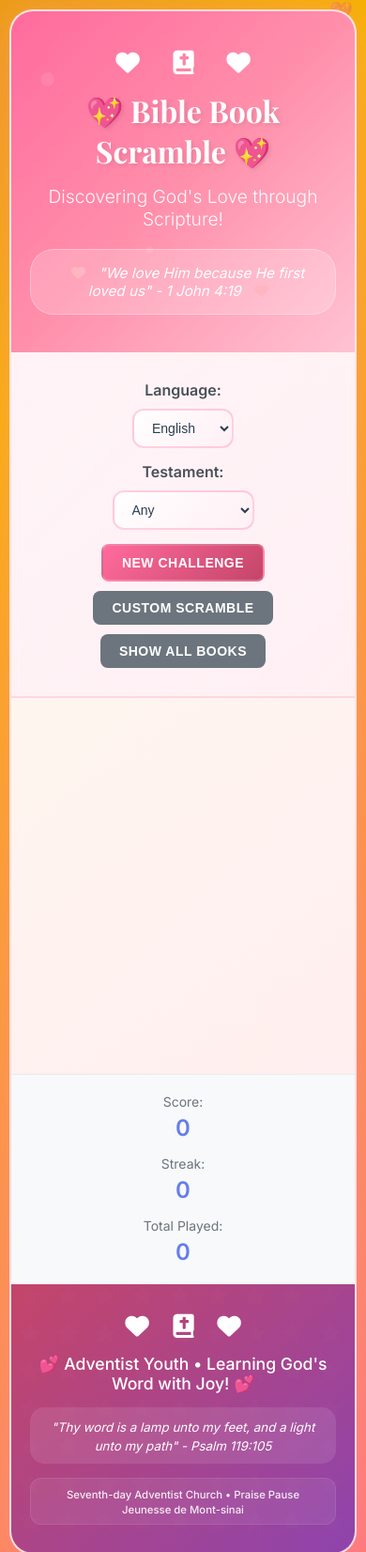
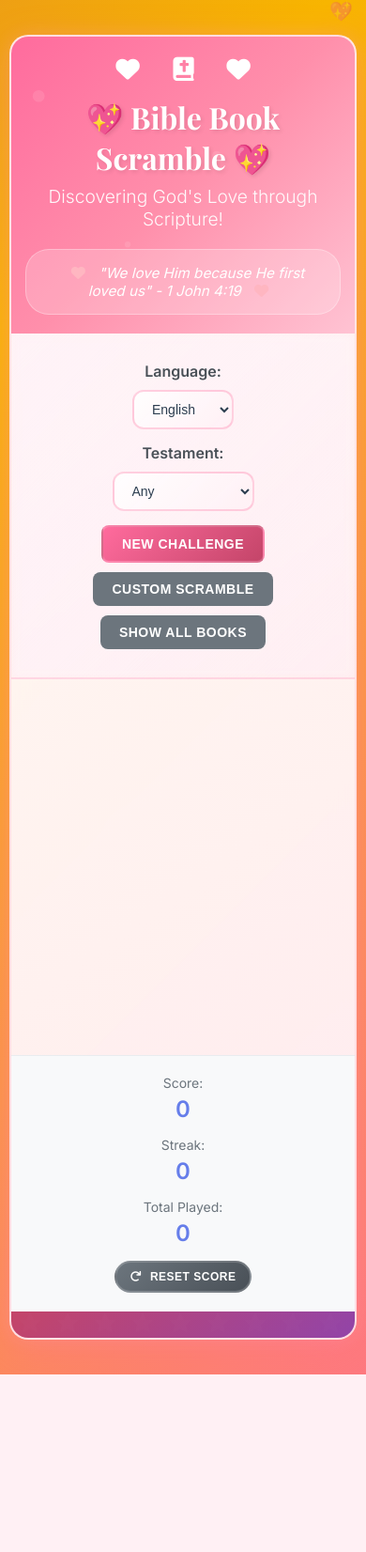
Before and after one commit to mmorency2021/bible-book-scramble, a Flask app: page / in a window 390 px wide. Shown: the top 1652 px of the page at 94% size. After the commit the page ends 1463 px from the top, so only its background shows below. Run offline with Flask 3, Linux system fonts and the light colour scheme.

Commit message:
Add reset score button with confirmation
🔄 Score Reset Feature:
- Added reset score button in stats section with refresh icon
- Confirmation dialog before resetting to prevent accidental resets
- Resets all statistics (score, streak, total played) to zero
- Beautiful slide-in confirmation message with auto-dismiss
- Styled reset button with hover effects matching Valentine theme

✨ UI/UX Enhancements:
- Reset button positioned in stats section for easy access
- Confirmation prompt ensures intentional reset only
- Success notification slides in from right and auto-disappears
- Consistent styling with existing button theme
- Responsive design maintains mobile compatibility

Perfect for users who want to start fresh with their game statistics!

Co-Authored-By: Claude Sonnet 4 <noreply@anthropic.com>

```diff
--- a/anagram/web/static/css/style.css
+++ b/anagram/web/static/css/style.css
@@ -11,11 +11,14 @@ body {
     background: linear-gradient(135deg, #ff6b9d 0%, #c44569 25%, #f8b500 50%, #ff6b9d 75%, #c44569 100%);
     background-size: 400% 400%;
     animation: valentineGradient 15s ease infinite;
-    min-height: 100vh;
+    height: 100vh;
     color: #2c3e50;
-    padding: 20px;
+    padding: 10px;
     position: relative;
-    overflow-x: hidden;
+    overflow: hidden;
+    display: flex;
+    align-items: center;
+    justify-content: center;
 }
 
 /* Valentine's Background Animation */
@@ -78,15 +81,18 @@ body {
 
 .container {
     max-width: 900px;
-    margin: 0 auto;
+    width: 100%;
+    max-height: 95vh;
     background: linear-gradient(145deg, rgba(255, 255, 255, 0.95), rgba(255, 240, 245, 0.95));
-    border-radius: 25px;
-    box-shadow: 0 20px 60px rgba(255, 107, 157, 0.3), 0 0 30px rgba(255, 182, 193, 0.2);
-    overflow: hidden;
+    border-radius: 20px;
+    box-shadow: 0 10px 40px rgba(255, 107, 157, 0.3), 0 0 20px rgba(255, 182, 193, 0.2);
+    overflow-y: auto;
     position: relative;
     z-index: 2;
     backdrop-filter: blur(10px);
     border: 2px solid rgba(255, 182, 193, 0.3);
+    display: flex;
+    flex-direction: column;
 }
 
 /* Header Styles */
@@ -94,9 +100,10 @@ body {
     background: linear-gradient(135deg, #ff6b9d 0%, #ff8fab 50%, #ffc3d3 100%);
     color: white;
     text-align: center;
-    padding: 40px 20px;
+    padding: 20px 15px;
     position: relative;
     overflow: hidden;
+    flex-shrink: 0;
 }
 
 .header::before {
@@ -122,8 +129,8 @@ body {
 
 .header h1 {
     font-family: 'Playfair Display', serif;
-    font-size: 3em;
-    margin-bottom: 15px;
+    font-size: 2.2em;
+    margin-bottom: 8px;
     font-weight: 700;
     text-shadow: 2px 2px 4px rgba(0, 0, 0, 0.1);
     position: relative;
@@ -263,6 +270,26 @@ select:focus {
 .btn-warning:hover {
     background: #e0a800;
     transform: translateY(-1px);
+}
+
+.btn-reset {
+    background: linear-gradient(135deg, #6c757d 0%, #495057 100%);
+    color: white;
+    font-size: 12px;
+    padding: 8px 15px;
+    border-radius: 20px;
+    border: 2px solid rgba(255, 255, 255, 0.2);
+    transition: all 0.3s ease;
+}
+
+.btn-reset:hover {
+    background: linear-gradient(135deg, #495057 0%, #343a40 100%);
+    transform: translateY(-2px);
+    box-shadow: 0 5px 15px rgba(108, 117, 125, 0.3);
+}
+
+.btn-reset i {
+    margin-right: 5px;
 }
 
 .btn:disabled {
@@ -738,3 +765,26 @@ select:focus {
     z-index: 1;
     border: 1px solid rgba(255, 255, 255, 0.1);
 }
+
+/* Confirmation Message Animations */
+@keyframes slideIn {
+    from {
+        transform: translateX(100%);
+        opacity: 0;
+    }
+    to {
+        transform: translateX(0);
+        opacity: 1;
+    }
+}
+
+@keyframes slideOut {
+    from {
+        transform: translateX(0);
+        opacity: 1;
+    }
+    to {
+        transform: translateX(100%);
+        opacity: 0;
+    }
+}
--- a/anagram/web/static/js/script.js
+++ b/anagram/web/static/js/script.js
@@ -27,6 +27,7 @@ class BibleScrambleGame {
         this.submitBtn = document.getElementById('submit-btn');
         this.giveUpBtn = document.getElementById('give-up-btn');
         this.scrambleCustomBtn = document.getElementById('scramble-custom-btn');
+        this.resetScoreBtn = document.getElementById('reset-score-btn');
 
         // Sections
         this.challengeSection = document.getElementById('challenge-section');
@@ -60,6 +61,7 @@ class BibleScrambleGame {
         this.submitBtn.addEventListener('click', () => this.submitAnswer());
         this.giveUpBtn.addEventListener('click', () => this.giveUp());
         this.scrambleCustomBtn.addEventListener('click', () => this.scrambleCustomBook());
+        this.resetScoreBtn.addEventListener('click', () => this.resetScore());
 
         // Enter key support
         this.answerInput.addEventListener('keypress', (e) => {
@@ -378,6 +380,52 @@ class BibleScrambleGame {
         this.streakDisplay.textContent = this.stats.streak;
         this.totalDisplay.textContent = this.stats.total;
     }
+
+    resetScore() {
+        // Ask for confirmation before resetting
+        if (confirm('Are you sure you want to reset all statistics? This action cannot be undone.')) {
+            this.stats = {
+                score: 0,
+                streak: 0,
+                total: 0
+            };
+
+            this.saveStats();
+            this.updateDisplay();
+
+            // Show confirmation message
+            this.showResetConfirmation();
+        }
+    }
+
+    showResetConfirmation() {
+        // Create a temporary confirmation message
+        const confirmation = document.createElement('div');
+        confirmation.innerHTML = '✅ Statistics reset successfully!';
+        confirmation.style.cssText = `
+            position: fixed;
+            top: 20px;
+            right: 20px;
+            background: linear-gradient(135deg, #56ab2f 0%, #a8e6cf 100%);
+            color: white;
+            padding: 15px 20px;
+            border-radius: 10px;
+            font-weight: 600;
+            box-shadow: 0 5px 15px rgba(86, 171, 47, 0.3);
+            z-index: 1000;
+            animation: slideIn 0.5s ease;
+        `;
+
+        document.body.appendChild(confirmation);
+
+        // Remove after 3 seconds
+        setTimeout(() => {
+            confirmation.style.animation = 'slideOut 0.5s ease';
+            setTimeout(() => {
+                document.body.removeChild(confirmation);
+            }, 500);
+        }, 3000);
+    }
 }
 
 // Initialize the game when the page loads
--- a/anagram/web/templates/index.html
+++ b/anagram/web/templates/index.html
@@ -129,6 +129,11 @@
                 <span class="stat-label">Total Played:</span>
                 <span id="total-display">0</span>
             </div>
+            <div class="stat-item">
+                <button id="reset-score-btn" class="btn btn-reset" title="Reset all statistics">
+                    <i class="fas fa-redo"></i> Reset Score
+                </button>
+            </div>
         </div>
 
         <footer class="footer">
```
